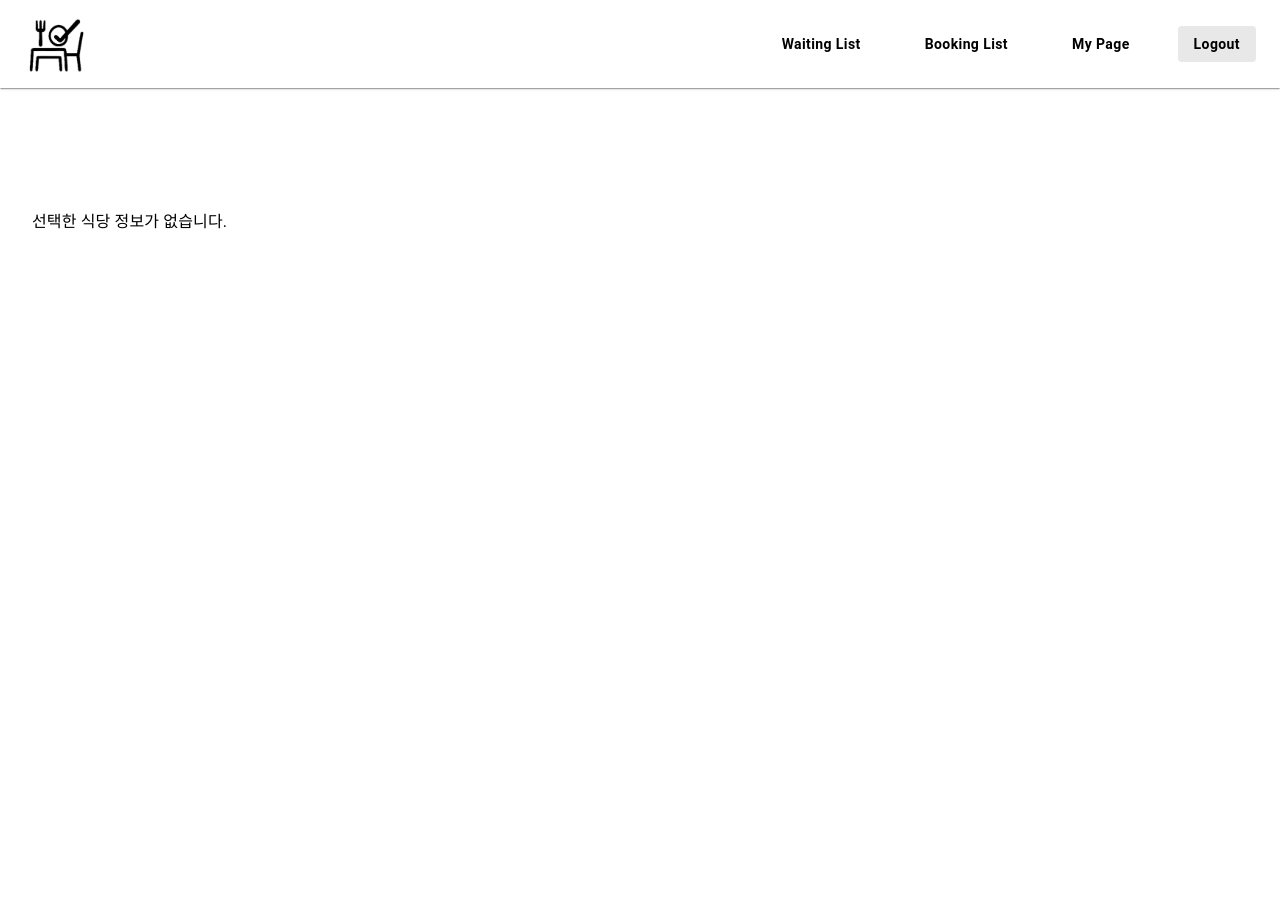
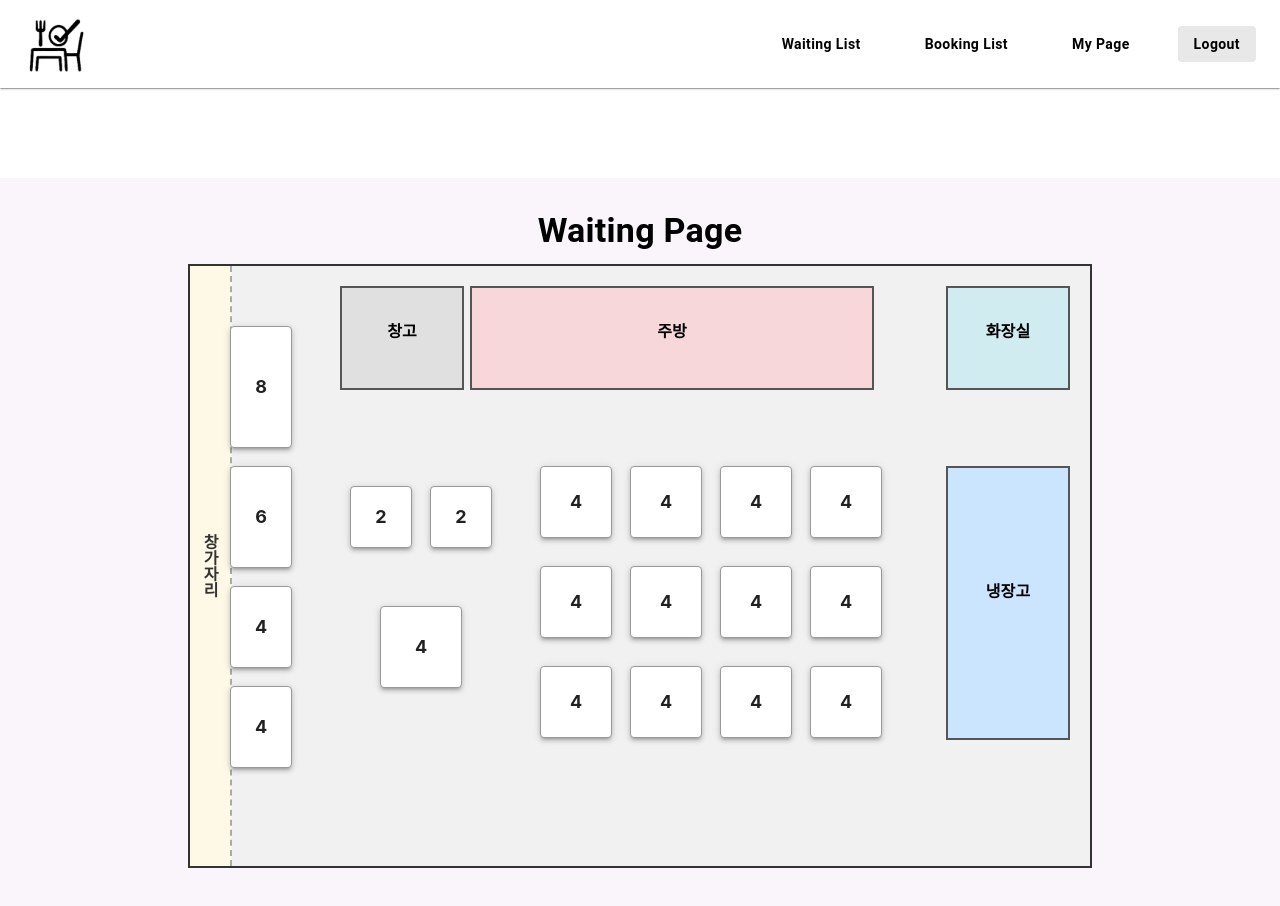
Before and after one commit to Autoever-Cloud/FrontEnd, a React (Create React App) app: page /waitingseat in a window 1280 px wide. Shown: the top 906 px of the page. Before the commit the page ends 800 px from the top, so only its background shows below. Built offline with nearby package versions, Linux system fonts and the light colour scheme.

Commit message:
feat) RestaurantsMapUI Update

```diff
--- a/src/components/waiting/WaitingSeatSelection.js
+++ b/src/components/waiting/WaitingSeatSelection.js
@@ -7,15 +7,32 @@ export default function WaitingSeatSelection() {
     const { state: restaurant } = useLocation();
     const [selectedSeat, setSelectedSeat] = useState(null);
 
-    // 좌석 데이터 (간소화된 평면도 예시)
+    // 좌석 데이터 (도면 기반 예시)
     const seats = [
-        { id: 1, x: 50, y: 50, w: 60, h: 60, type: "2인석" },
-        { id: 2, x: 150, y: 50, w: 60, h: 60, type: "2인석" },
-        { id: 3, x: 250, y: 50, w: 120, h: 60, type: "4인석" },
-        { id: 4, x: 50, y: 150, w: 120, h: 60, type: "4인석" },
-        { id: 5, x: 200, y: 150, w: 60, h: 60, type: "2인석" },
-        { id: 6, x: 300, y: 150, w: 60, h: 60, type: "2인석" },
-        // ... 필요에 맞게 좌표와 크기 추가
+        { id: 1, x: 40, y: 60, w: 60, h: 120, type: "8인석", capacity: 8 },
+        { id: 2, x: 40, y: 200, w: 60, h: 100, type: "6인석", capacity: 6 },
+        { id: 3, x: 40, y: 320, w: 60, h: 80, type: "4인석", capacity: 4 },
+        { id: 4, x: 40, y: 420, w: 60, h: 80, type: "4인석", capacity: 4 },
+
+        { id: 5, x: 160, y: 220, w: 60, h: 60, type: "2인석", capacity: 2 },
+        { id: 6, x: 240, y: 220, w: 60, h: 60, type: "2인석", capacity: 2 },
+
+        { id: 7, x: 190, y: 340, w: 80, h: 80, type: "4인석", capacity: 4 },
+
+        { id: 8, x: 350, y: 200, w: 70, h: 70, type: "4인석", capacity: 4 },
+        { id: 9, x: 440, y: 200, w: 70, h: 70, type: "4인석", capacity: 4 },
+        { id: 10, x: 530, y: 200, w: 70, h: 70, type: "4인석", capacity: 4 },
+        { id: 11, x: 620, y: 200, w: 70, h: 70, type: "4인석", capacity: 4 },
+
+        { id: 12, x: 350, y: 300, w: 70, h: 70, type: "4인석", capacity: 4 },
+        { id: 13, x: 440, y: 300, w: 70, h: 70, type: "4인석", capacity: 4 },
+        { id: 14, x: 530, y: 300, w: 70, h: 70, type: "4인석", capacity: 4 },
+        { id: 15, x: 620, y: 300, w: 70, h: 70, type: "4인석", capacity: 4 },
+
+        { id: 16, x: 350, y: 400, w: 70, h: 70, type: "4인석", capacity: 4 },
+        { id: 17, x: 440, y: 400, w: 70, h: 70, type: "4인석", capacity: 4 },
+        { id: 18, x: 530, y: 400, w: 70, h: 70, type: "4인석", capacity: 4 },
+        { id: 19, x: 620, y: 400, w: 70, h: 70, type: "4인석", capacity: 4 },
     ];
 
     const handleSeatClick = (seat) => {
@@ -24,32 +41,18 @@ export default function WaitingSeatSelection() {
 
     const handleReserve = () => {
         if (!selectedSeat) return;
-        alert(`${restaurant.name} - ${selectedSeat.id}번 (${selectedSeat.type}) 좌석 예약 완료!`);
+        alert(`${restaurant?.name} - ${selectedSeat.id}번 좌석(${selectedSeat.type}) 예약 완료!`);
         navigate("/mypage");
     };
 
-    if (!restaurant) {
     return (
-            <Box p={4}>
-                <Typography>선택한 식당 정보가 없습니다.</Typography>
-            </Box>
-        );
-    }
-
-    return (
-        <Box
-            sx={{
-                minHeight: "100vh",
-                bgcolor: "#f9f5fb",
-                p: 4,
-            }}
-        >
-            {/* Title */}
+        <Box sx={{ minHeight: "100vh", bgcolor: "#f9f5fb", p: 4 }}>
             <Typography variant="h4" align="center" fontWeight="bold" gutterBottom>
                 Waiting Page
             </Typography>
 
-            {/* 선택한 식당 정보 */}
+            {/* 식당 정보 */}
+            {restaurant && (
                 <Box textAlign="center" mb={4}>
                     <Typography variant="h5" fontWeight="bold">
                         {restaurant.name}
@@ -61,18 +64,109 @@ export default function WaitingSeatSelection() {
                         Tel: {restaurant.phone}
                     </Typography>
                 </Box>
+            )}
 
-            {/* 좌석 평면도 */}
+            {/* 평면도 */}
             <Box
                 sx={{
                     position: "relative",
-                    width: 600,
-                    height: 400,
+                    width: 900,
+                    height: 600,
                     mx: "auto",
-                    bgcolor: "#eaeaea",
-                    border: "2px solid #ccc",
+                    bgcolor: "#f1f1f1",
+                    border: "2px solid #333",
                 }}
             >
+                {/* 창가 자리 표시 */}
+                <Box
+                    sx={{
+                        position: "absolute",
+                        left: 0,
+                        width: 40,          // 창가 폭
+                        height: "100%",     // 맵 전체 높이
+                        bgcolor: "#fef9e7", // 연한 노랑으로 표시
+                        borderRight: "2px dashed #aaa", // 구분선
+                        display: "flex",
+                        justifyContent: "center",
+                        alignItems: "center",
+                        writingMode: "vertical-rl", // 세로 글씨
+                        textOrientation: "upright",
+                        fontWeight: "bold",
+                        color: "#333",
+                        fontSize: 16,
+                    }}
+                >
+                    창가자리
+                </Box>
+                {/* 창고 */}
+                <Box
+                    sx={{
+                        position: "absolute",
+                        top: 20,
+                        left: 150,
+                        width: 120,
+                        height: 100,
+                        bgcolor: "#e0e0e0",
+                        border: "2px solid #555",
+                    }}
+                >
+                    <Typography align="center" mt={4} fontWeight="bold">
+                        창고
+                    </Typography>
+                </Box>
+
+                {/* 주방 */}
+                <Box
+                    sx={{
+                        position: "absolute",
+                        top: 20,
+                        left: 280,
+                        width: 400,
+                        height: 100,
+                        bgcolor: "#f8d7da",
+                        border: "2px solid #555",
+                    }}
+                >
+                    <Typography align="center" mt={4} fontWeight="bold">
+                        주방
+                    </Typography>
+                </Box>
+
+                {/* 화장실 */}
+                <Box
+                    sx={{
+                        position: "absolute",
+                        top: 20,
+                        right: 20,
+                        width: 120,
+                        height: 100,
+                        bgcolor: "#d1ecf1",
+                        border: "2px solid #555",
+                    }}
+                >
+                    <Typography align="center" mt={4} fontWeight="bold">
+                        화장실
+                    </Typography>
+                </Box>
+
+                {/* 냉장고 */}
+                <Box
+                    sx={{
+                        position: "absolute",
+                        top: 200,
+                        right: 20,
+                        width: 120,
+                        height: 270,
+                        bgcolor: "#cce5ff",
+                        border: "2px solid #555",
+                    }}
+                >
+                    <Typography align="center" mt={14} fontWeight="bold">
+                        냉장고
+                    </Typography>
+                </Box>
+
+                {/* 좌석 */}
                 {seats.map((seat) => (
                     <Paper
                         key={seat.id}
@@ -87,12 +181,17 @@ export default function WaitingSeatSelection() {
                             alignItems: "center",
                             justifyContent: "center",
                             cursor: "pointer",
-                            border: seat.id === selectedSeat?.id ? "3px solid #5A4A66" : "1px solid #999",
+                            border:
+                                seat.id === selectedSeat?.id
+                                    ? "3px solid #5A4A66"
+                                    : "1px solid #999",
                             bgcolor: seat.id === selectedSeat?.id ? "#e6e0f0" : "white",
+                            fontWeight: "bold",
+                            fontSize: 18,
                         }}
                         elevation={3}
                     >
-                        {seat.id}
+                        {seat.capacity}
                     </Paper>
                 ))}
             </Box>
@@ -109,7 +208,8 @@ export default function WaitingSeatSelection() {
                     mt={4}
                 >
                     <Typography variant="body1">
-                        좌석 번호: {selectedSeat.id} ({selectedSeat.type})
+                        좌석 번호: {selectedSeat.id} ({selectedSeat.type}) <br />
+                        정원: {selectedSeat.capacity}명
                     </Typography>
                     <Button
                         variant="contained"
```
Lines whose indentation alone changed are shown as unchanged.
